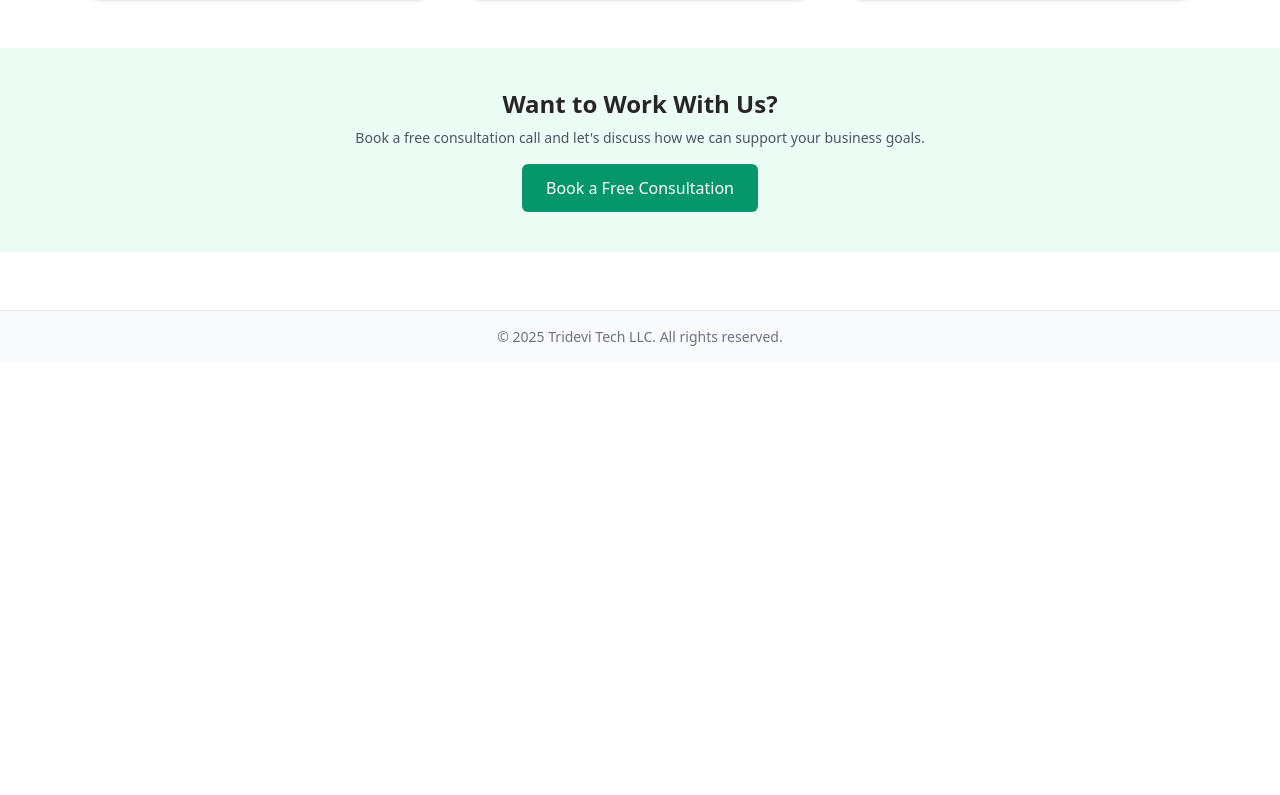
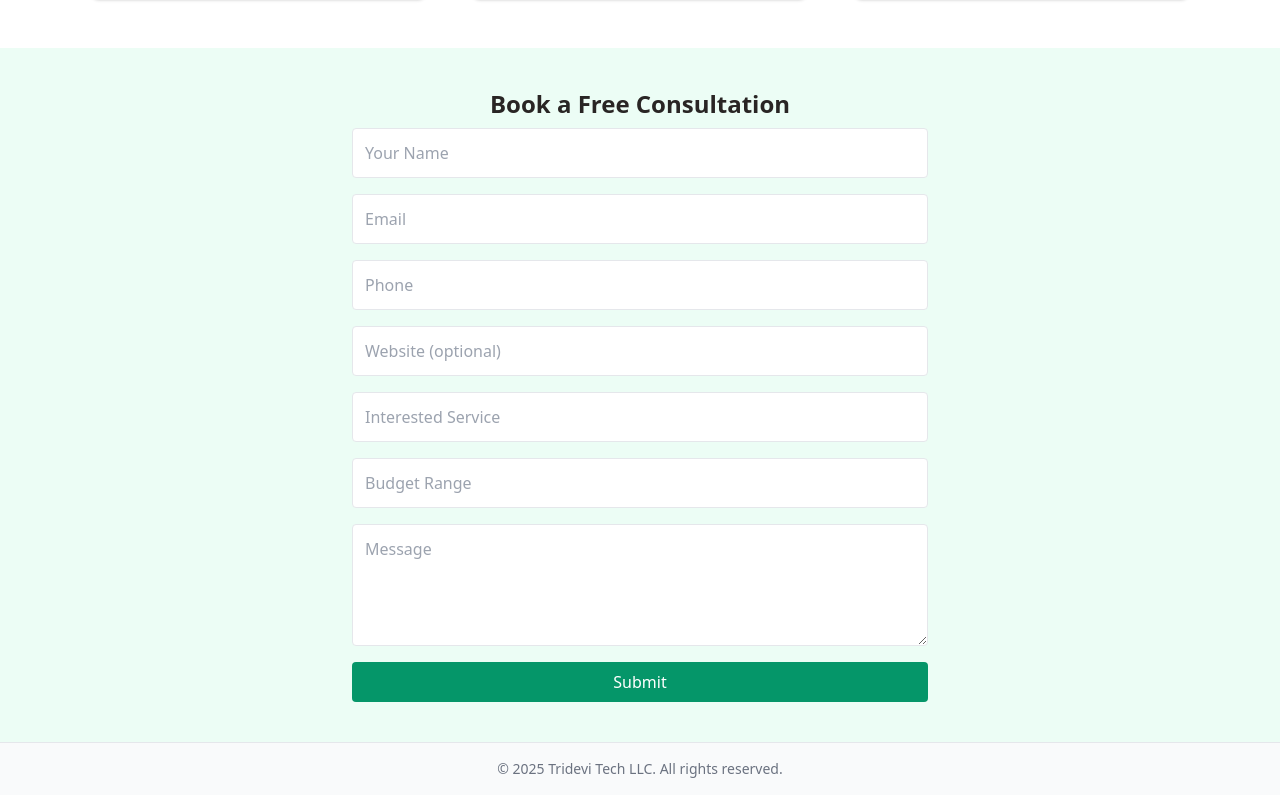
Before and after one commit to TTechnologyy/tridevi-frontend, a React (Create React App) app: page /services in a window 1280 px wide. Shown: the part 555-1350 px from the top of the page. Before the commit the page ends 918 px from the top, so only its background shows below. Built offline with nearby package versions, Linux system fonts and the light colour scheme.

Commit message:
Initial commit: Add frontend files for deployment

```diff
--- a/src/pages/Contact.jsx
+++ b/src/pages/Contact.jsx
@@ -9,7 +9,7 @@ export default function Contact() {
   }, []);
 
   return (
-    <div className="bg-white text-gray-800 min-h-screen px-4 py-12">
+    <main className="bg-white text-gray-800 min-h-screen px-4 py-12">
       <h1
         className="text-3xl font-bold text-center mb-10 text-stone-800"
         data-aos="fade-up"
@@ -17,20 +17,20 @@ export default function Contact() {
         Contact Us
       </h1>
 
-      <div className="max-w-3xl mx-auto space-y-6">
+      <section className="max-w-3xl mx-auto space-y-6">
         {/* Office Address */}
         <div
           className="bg-gray-50 p-6 rounded-xl shadow-md flex items-start gap-4 hover:shadow-lg transition"
           data-aos="fade-up"
         >
           <MapPin className="text-emerald-600 mt-1" size={28} />
-          <div>
+          <address className="not-italic">
             <h2 className="text-xl font-semibold mb-1">Our Office</h2>
             <p>Tridevi Tech LLC</p>
             <p>Industrious – Millennium Park</p>
             <p>24 E Washington St, Suite 875</p>
             <p>Chicago, IL 60602, United States</p>
-          </div>
+          </address>
         </div>
 
         {/* Email Contact */}
@@ -45,10 +45,10 @@ export default function Contact() {
             <p className="text-gray-700">tridevitechnology@gmail.com</p>
           </div>
         </a>
-      </div>
+      </section>
 
-      {/* Small Map */}
-      <div
+      {/* Google Map Embed */}
+      <section
         className="rounded-xl overflow-hidden shadow-md mt-12 max-w-xl mx-auto"
         data-aos="fade-up"
       >
@@ -62,7 +62,7 @@ export default function Contact() {
           loading="lazy"
           referrerPolicy="no-referrer-when-downgrade"
         ></iframe>
-      </div>
-    </div>
+      </section>
+    </main>
   );
 }
--- a/src/pages/Services.jsx
+++ b/src/pages/Services.jsx
@@ -1,13 +1,39 @@
-import React, { useEffect } from 'react';
+import React, { useEffect, useState } from 'react';
 import AOS from 'aos';
 import 'aos/dist/aos.css';
 import { Link } from 'react-router-dom';
 import { Briefcase, BarChart3, ShoppingCart } from 'lucide-react';
+import axios from 'axios';
 
 export default function Services() {
   useEffect(() => {
     AOS.init({ duration: 1000, once: true });
   }, []);
+
+  const [formData, setFormData] = useState({
+    name: '',
+    email: '',
+    phone: '',
+    website: '',
+    service: '',
+    budget: '',
+    message: ''
+  });
+
+  const handleChange = (e) => {
+    setFormData({ ...formData, [e.target.name]: e.target.value });
+  };
+
+  const handleSubmit = async (e) => {
+    e.preventDefault();
+    try {
+      await axios.post('https://tridevi-backend-production.up.railway.app/api/contact', formData);
+      alert('Form submitted successfully!');
+      setFormData({ name: '', email: '', phone: '', website: '', service: '', budget: '', message: '' });
+    } catch (err) {
+      alert('Something went wrong. Please try again.');
+    }
+  };
 
   const services = [
     {
@@ -71,18 +97,21 @@ export default function Services() {
         ))}
       </section>
 
-      {/* CTA BUTTON */}
+      {/* Form */}
       <section className="text-center py-10 bg-emerald-50 px-6" data-aos="fade-up">
-        <h2 className="text-2xl font-semibold text-stone-800 mb-2">Want to Work With Us?</h2>
-        <p className="text-gray-600 mb-4 text-sm">
-          Book a free consultation call and let's discuss how we can support your business goals.
-        </p>
-        <Link
-          to="/consultation"
-          className="inline-block px-6 py-3 bg-emerald-600 text-white rounded-md hover:bg-emerald-700 transition"
-        >
-          Book a Free Consultation
-        </Link>
+        <h2 className="text-2xl font-semibold text-stone-800 mb-2">Book a Free Consultation</h2>
+        <form onSubmit={handleSubmit} className="max-w-xl mx-auto grid grid-cols-1 gap-4">
+          <input name="name" value={formData.name} onChange={handleChange} placeholder="Your Name" className="p-3 border rounded" required />
+          <input name="email" value={formData.email} onChange={handleChange} placeholder="Email" className="p-3 border rounded" required type="email" />
+          <input name="phone" value={formData.phone} onChange={handleChange} placeholder="Phone" className="p-3 border rounded" />
+          <input name="website" value={formData.website} onChange={handleChange} placeholder="Website (optional)" className="p-3 border rounded" />
+          <input name="service" value={formData.service} onChange={handleChange} placeholder="Interested Service" className="p-3 border rounded" />
+          <input name="budget" value={formData.budget} onChange={handleChange} placeholder="Budget Range" className="p-3 border rounded" />
+          <textarea name="message" value={formData.message} onChange={handleChange} placeholder="Message" rows={4} className="p-3 border rounded"></textarea>
+          <button type="submit" className="bg-emerald-600 text-white py-2 rounded hover:bg-emerald-700">
+            Submit
+          </button>
+        </form>
       </section>
     </div>
   );
```
